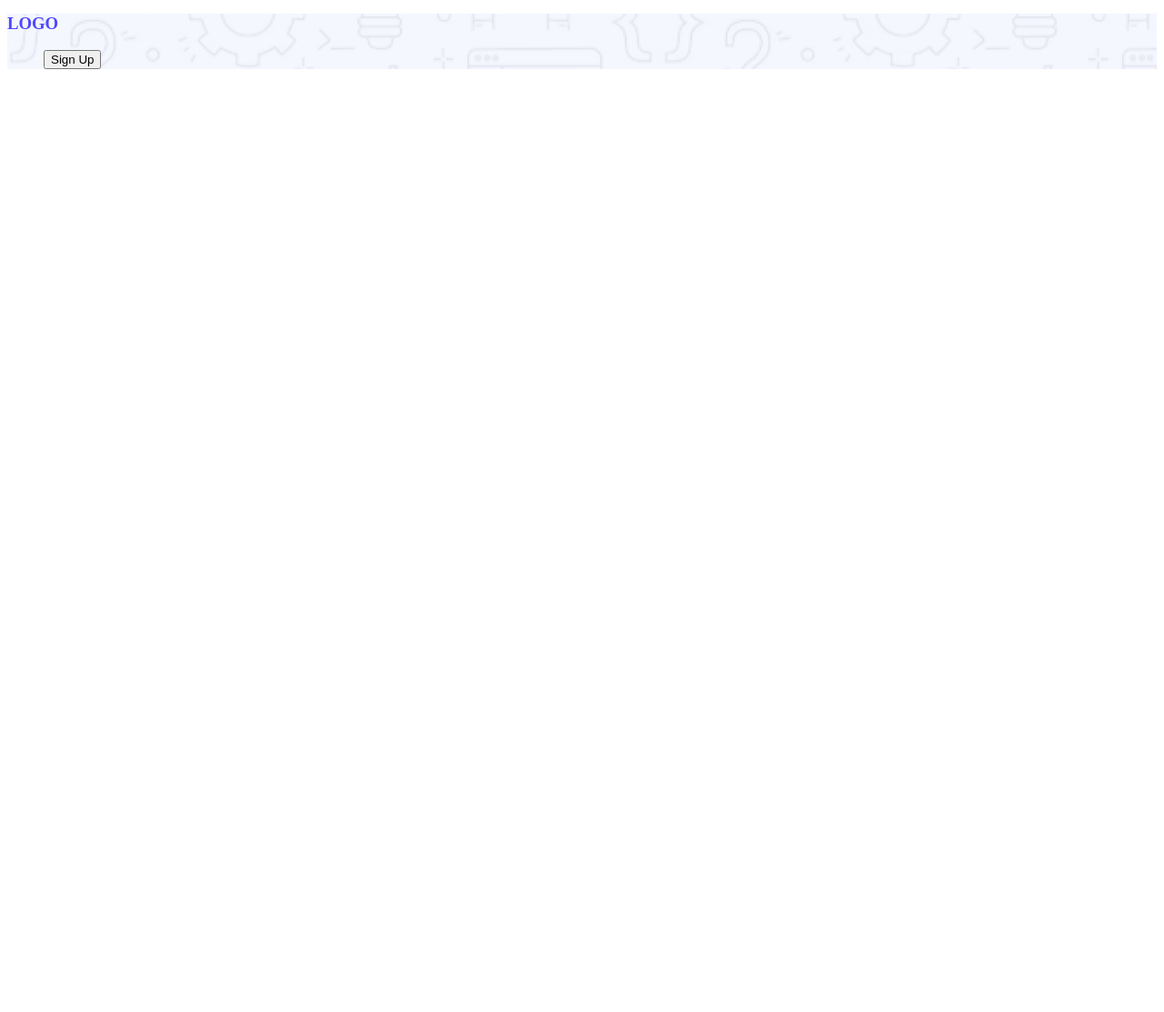
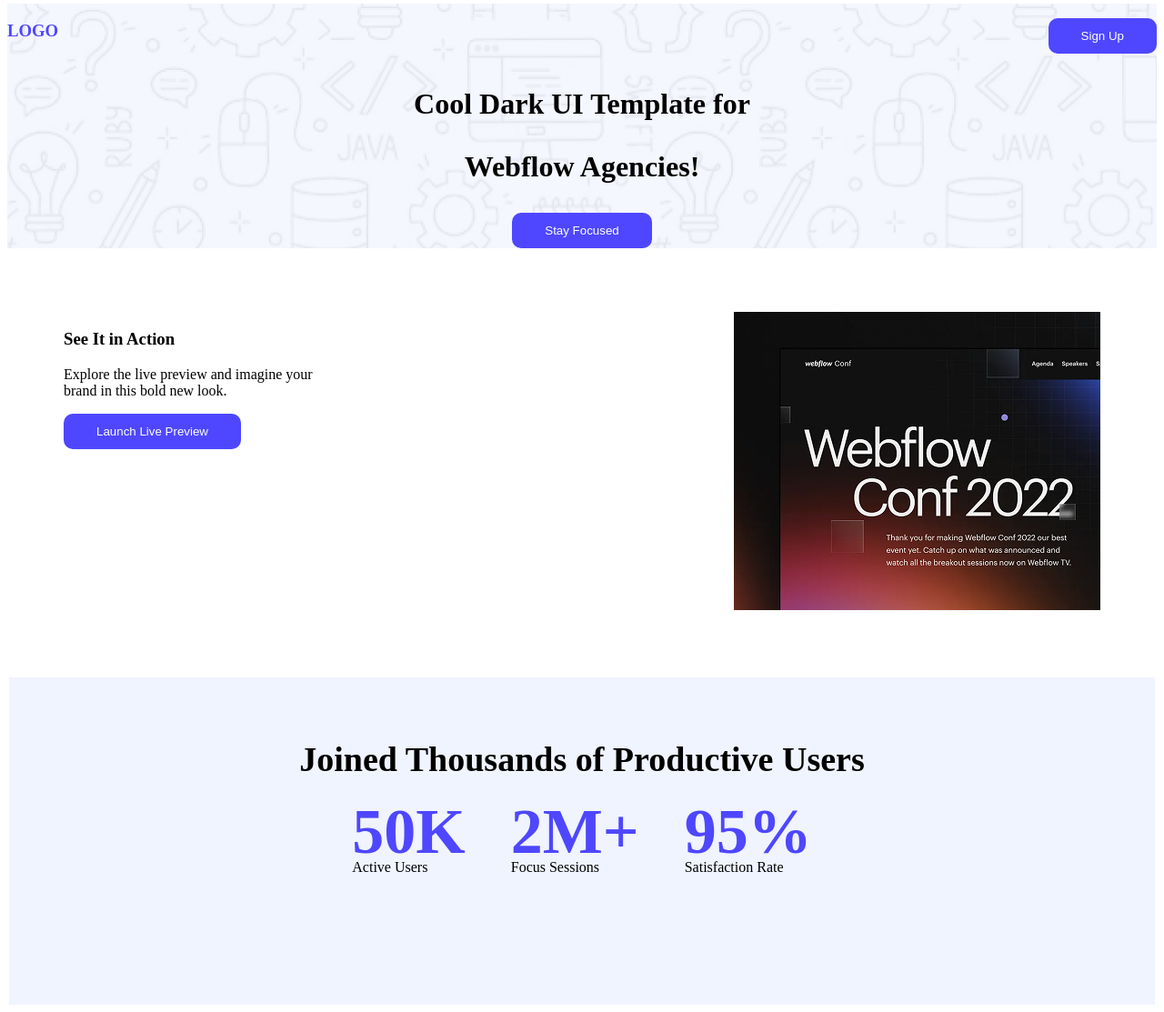
Before and after one commit to jstashin/first-assignment, a plain HTML site: page index.html in a window 1280 px wide. Shown: the part 4-1117 px from the top of the page at 91% size. Before the commit the page ends 800 px from the top, so only its background shows below. Drawn offline with Linux system fonts and the light colour scheme.

Commit message:
productive user section

```diff
--- a/index.html
+++ b/index.html
@@ -9,12 +9,49 @@
 <body>
     <Header>
         <nav>
+        <div class="container">
             <h3>LOGO</h3>
             <ul>
-                <li><a href=""><button>Sign Up</button></a></li>
+                <li><a href=""><button class="btn-primary">Sign Up</button></a></li>
             </ul>
+            </div>
         </nav>
+        <div class="banner">
+            <h1>Cool Dark UI Template for<p id="space">Webflow Agencies!</p></h1>
+            <button class="btn-primary">Stay Focused</button>
+        </div>
     </Header>
+    <main>
+        <section class="See-it">
+            <div class="title">
+            <h3>See It in Action </h3>
+            <p>Explore the live preview and imagine your<br> brand in this bold new look.</p>
+            <button class="btn-primary">Launch Live Preview</button>
+            </div>
+            <div class="image">
+            <img src="Assets/wc-mini.png" alt="">
+            </div>
+            </section>
+<section class="section-2">
+    <h3>Joined Thousands of Productive Users</h3>
+    <div class="subtitle3">
+    <div class="subtitle1">
+        <h3>50K</h3>
+        <p>Active Users</p>
+    </div>
+    <div class="subtitle1">
+        <h3>2M+</h3>
+        <P>Focus Sessions</P>
+    </div>
+    <div class="subtitle1">
+        <h3>95%</h3>
+        <p>Satisfaction Rate</p>
+    </div>
+    </div>
+</section>
+
+
+    </main>
 
 </body>
 </html>
--- a/style.css
+++ b/style.css
@@ -4,9 +4,85 @@ h3{
 ul li{
   list-style:none;
 
+
 }
-nav{
+.container{
+  display: flex;
+  justify-content: space-between;
+
+}
+header{
     background-image: url(Assets/Hero-bg.png);
-    width: 1440;
-    height: 698;
+
 }
+.btn-primary{
+  background-color: #4E47FF;
+  border-radius: 10px;
+  color:#FFFFFF;
+  padding: 12px 36px;
+  border: none;
+}
+.banner{
+  text-align: center;
+
+
+}
+.banner h1 p{
+  text-align: center;
+
+}
+div .banner .btn-primary{
+  padding-bottom:200px ;
+}
+.See-it h3{
+  font-size: 42;
+  font-weight:bold;
+  color:black;
+
+
+}
+.See-it p{
+  font-size: 24;
+
+}
+.See-it{
+  margin:0 auto;
+  width: 1140px;
+  display:flex;
+  justify-content: space-between;
+  margin-top: 70px;
+
+}
+.section-2 h3{
+  font-size: 32;
+  font-weight:bold ;
+  color: black;
+  text-align:center ;
+}
+.section-2{
+  width:1140px;
+  height :300px; ;
+  margin:0 auto;
+  margin-top: 70px;
+  background-color:#F0F4FF;
+  padding:30px 60px  30px 60px;
+}
+.section-2 h3{
+  font-size: 38px;
+  font-weight: bold;
+}
+.subtitle3{
+  display: flex;
+  justify-content: center;
+  gap:50px;
+}
+.subtitle1 h3{
+
+font-size: 70px;
+font-weight: bold;
+color:#4E47FF;
+margin-top: -20px;
+}
+.subtitle1 p{
+  margin-top: -80px;
+}
```
